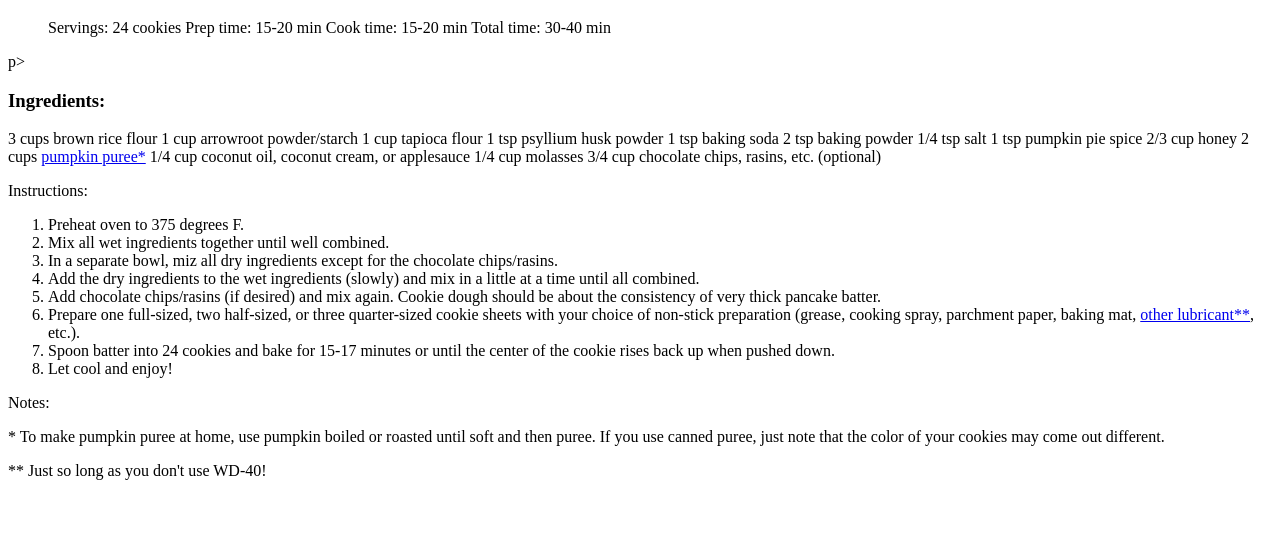
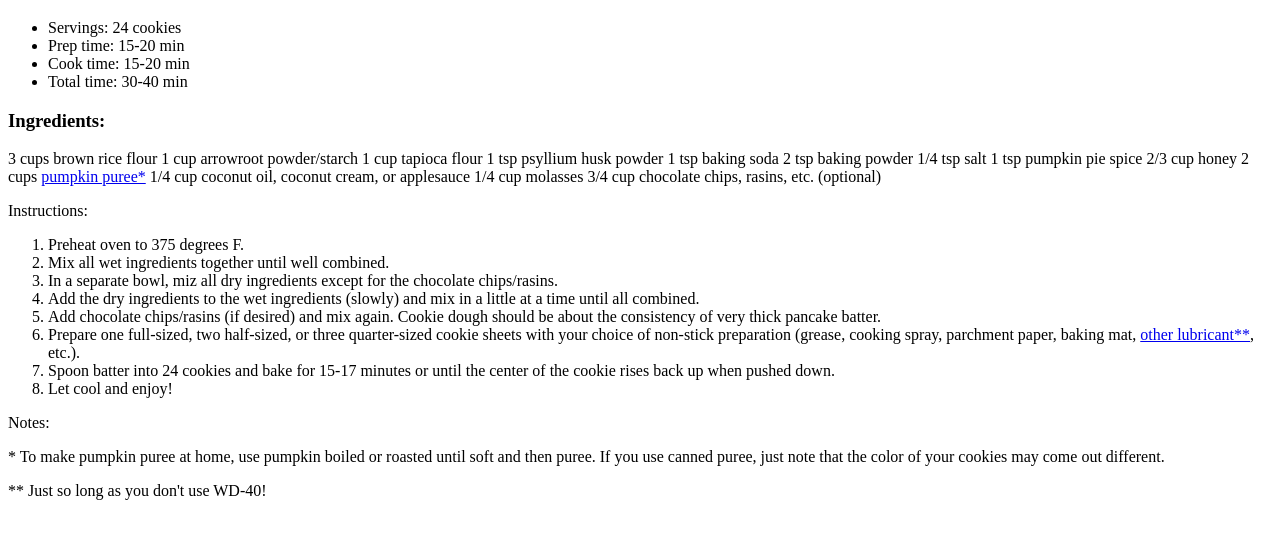
Before and after one commit to sarah-strawberries/CS-1810-Homework, a plain HTML site: page Week2Lab/recipe.html in a window 1280 px wide. Shown: the part 61-600 px from the top of the page. Drawn offline with Linux system fonts and the light colour scheme.

Commit message:
Fixed some semantics in recipe.html

```diff
--- a/Week2Lab/recipe.html
+++ b/Week2Lab/recipe.html
@@ -3,6 +3,7 @@
 
 <head>
     <meta charset="utf-8">
+    <title>Gluten-Free, Sugar-Free Pumpkin Cookies</title>
     <h1>
         Gluten-Free, Sugar-Free Pumpkin Cookies
     </h1>
@@ -11,11 +12,20 @@
 <body>
     <p>
     <ul>
-        Servings: 24 cookies
-        Prep time: 15-20 min
-        Cook time: 15-20 min
-        Total time: 30-40 min
-    </ul>p>
+        <li>
+            Servings: 24 cookies
+        </li>
+        <li>
+            Prep time: 15-20 min
+        </li>
+        <li>
+            Cook time: 15-20 min
+        </li>
+        <li>
+            Total time: 30-40 min
+        </li>
+    </ul>
+    </p>
 
     </ul>
 
```
